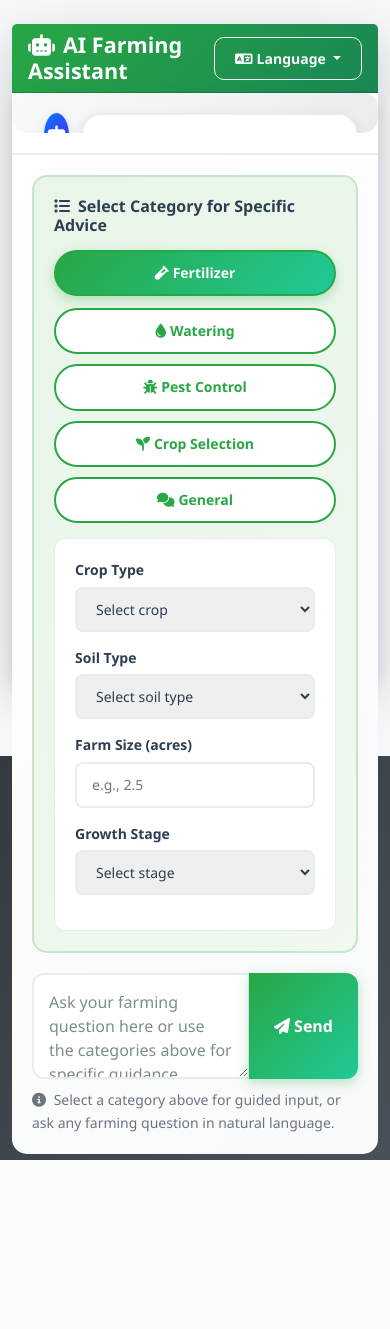
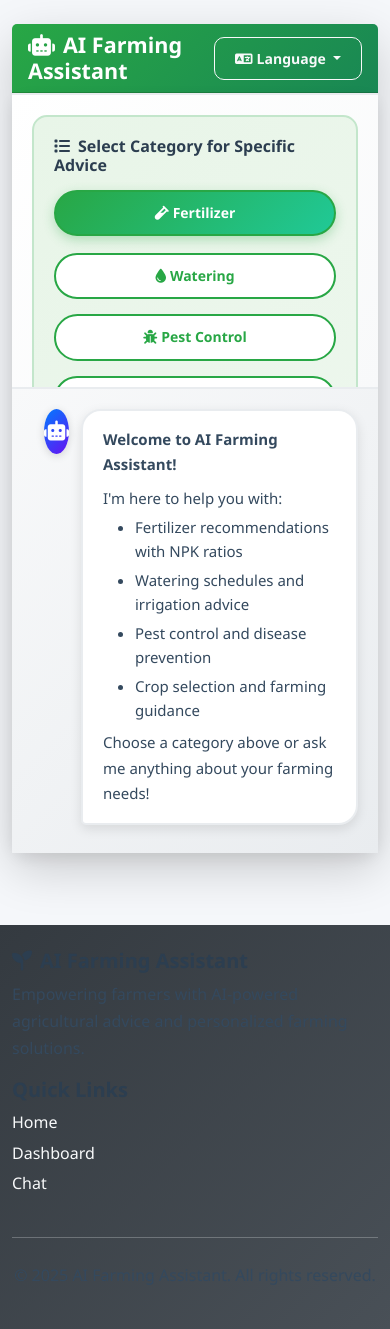
Before and after one commit to hanumantjadhav0435com/A_I_Farmer_Assistent, a Flask app: page /chat in a window 390 px wide. Shown: the part 64-1393 px from the top of the page. Before the commit the page ends 1224 px from the top, so only its background shows below. Run offline with Flask 3, Linux system fonts and the light colour scheme; the visitor is signed in with stand-in values (Sample User, id 1).

Commit message:
Improve chat interface layout to maximize visibility of assistant's replies
Modify chat.html to increase viewport space for chat output and adjust styling.

Replit-Commit-Author: Agent
Replit-Commit-Session-Id: f409e590-b67a-4e31-ad87-56759d668cf8
Replit-Commit-Screenshot-Url: https://storage.googleapis.com/screenshot-production-us-central1/33afcebf-2e69-44a6-8283-a8b3fa3e7af3/39c76671-9f3d-44db-b53a-39ec57a850ae.jpg

```diff
--- a/templates/chat.html
+++ b/templates/chat.html
@@ -5,18 +5,17 @@
 {% block head %}
 <style>
     .chat-container {
-        height: 75vh;
+        height: 90vh;
         display: flex;
         flex-direction: column;
     }
 
     .chat-messages {
-        flex: 1;
         overflow-y: auto;
         padding: 30px;
         background: linear-gradient(135deg, #f8f9fa 0%, #e9ecef 100%);
-        border-radius: 15px;
-        margin-bottom: 20px;
+        border-radius: 0;
+        margin-bottom: 0;
     }
 
     .message {
@@ -85,15 +84,17 @@
         border-top: 2px solid #e9ecef;
         padding: 25px;
         background: linear-gradient(135deg, white 0%, #f8f9fa 100%);
-        border-radius: 0 0 15px 15px;
+        border-radius: 0;
     }
 
     .typing-indicator {
         display: none;
-        padding: 15px;
+        padding: 15px 30px;
         font-style: italic;
         color: #6c757d;
         font-size: 14px;
+        background: linear-gradient(135deg, #f8f9fa 0%, #e9ecef 100%);
+        border-top: 1px solid #dee2e6;
     }
 
     .category-selector {
@@ -224,7 +225,17 @@
 
     @media (max-width: 768px) {
         .chat-container {
-            height: 70vh;
+            height: 90vh;
+        }
+
+        .chat-input {
+            height: 35vh !important;
+            padding: 20px;
+        }
+
+        .chat-messages {
+            height: 55vh !important;
+            padding: 20px;
         }
 
         .message-content {
@@ -238,14 +249,15 @@
 
         .category-tab {
             text-align: center;
+            margin-bottom: 5px;
         }
 
-        .chat-messages {
-            padding: 20px;
+        .parameter-group {
+            margin-bottom: 10px;
         }
 
-        .chat-input {
-            padding: 20px;
+        .message-input-area textarea {
+            font-size: 14px;
         }
     }
 </style>
@@ -277,38 +289,8 @@
 
                 <div class="card-body p-0">
                     <div class="chat-container">
-                        <div class="chat-messages" id="chatMessages">
-                            <!-- Welcome message -->
-                            <div class="message assistant">
-                                <div class="message-avatar">
-                                    <i class="fas fa-robot"></i>
-                                </div>
-                                <div class="message-content">
-                                    <p class="mb-2"><strong>Welcome to AI Farming Assistant!</strong></p>
-                                    <p class="mb-1">I'm here to help you with:</p>
-                                    <ul class="mb-0">
-                                        <li>Fertilizer recommendations with NPK ratios</li>
-                                        <li>Watering schedules and irrigation advice</li>
-                                        <li>Pest control and disease prevention</li>
-                                        <li>Crop selection and farming guidance</li>
-                                    </ul>
-                                    <p class="mt-2 mb-0">Choose a category below or ask me anything about your farming needs!</p>
-                                </div>
-                            </div>
-                        </div>
-
-                        <div class="typing-indicator" id="typingIndicator">
-                            <div class="message assistant">
-                                <div class="message-avatar">
-                                    <i class="fas fa-robot"></i>
-                                </div>
-                                <div class="message-content">
-                                    AI is typing...
-                                </div>
-                            </div>
-                        </div>
-
-                        <div class="chat-input">
+                        <!-- Input Area (1/3 of viewport) -->
+                        <div class="chat-input" style="height: 30vh; overflow-y: auto; border-bottom: 2px solid #e9ecef; flex: none;">
                             <!-- Category Selector -->
                             <div class="category-selector">
                                 <h6 class="mb-3"><i class="fas fa-list me-2"></i>Select Category for Specific Advice</h6>
@@ -581,6 +563,38 @@
                                 </div>
                             </div>
                         </div>
+
+                        <!-- Output Area (2/3 of viewport) -->
+                        <div class="chat-messages" id="chatMessages" style="height: 60vh; overflow-y: auto; flex: none;">
+                            <!-- Welcome message -->
+                            <div class="message assistant">
+                                <div class="message-avatar">
+                                    <i class="fas fa-robot"></i>
+                                </div>
+                                <div class="message-content">
+                                    <p class="mb-2"><strong>Welcome to AI Farming Assistant!</strong></p>
+                                    <p class="mb-1">I'm here to help you with:</p>
+                                    <ul class="mb-0">
+                                        <li>Fertilizer recommendations with NPK ratios</li>
+                                        <li>Watering schedules and irrigation advice</li>
+                                        <li>Pest control and disease prevention</li>
+                                        <li>Crop selection and farming guidance</li>
+                                    </ul>
+                                    <p class="mt-2 mb-0">Choose a category above or ask me anything about your farming needs!</p>
+                                </div>
+                            </div>
+                        </div>
+
+                        <div class="typing-indicator" id="typingIndicator">
+                            <div class="message assistant">
+                                <div class="message-avatar">
+                                    <i class="fas fa-robot"></i>
+                                </div>
+                                <div class="message-content">
+                                    AI is typing...
+                                </div>
+                            </div>
+                        </div>
                     </div>
                 </div>
             </div>
```
